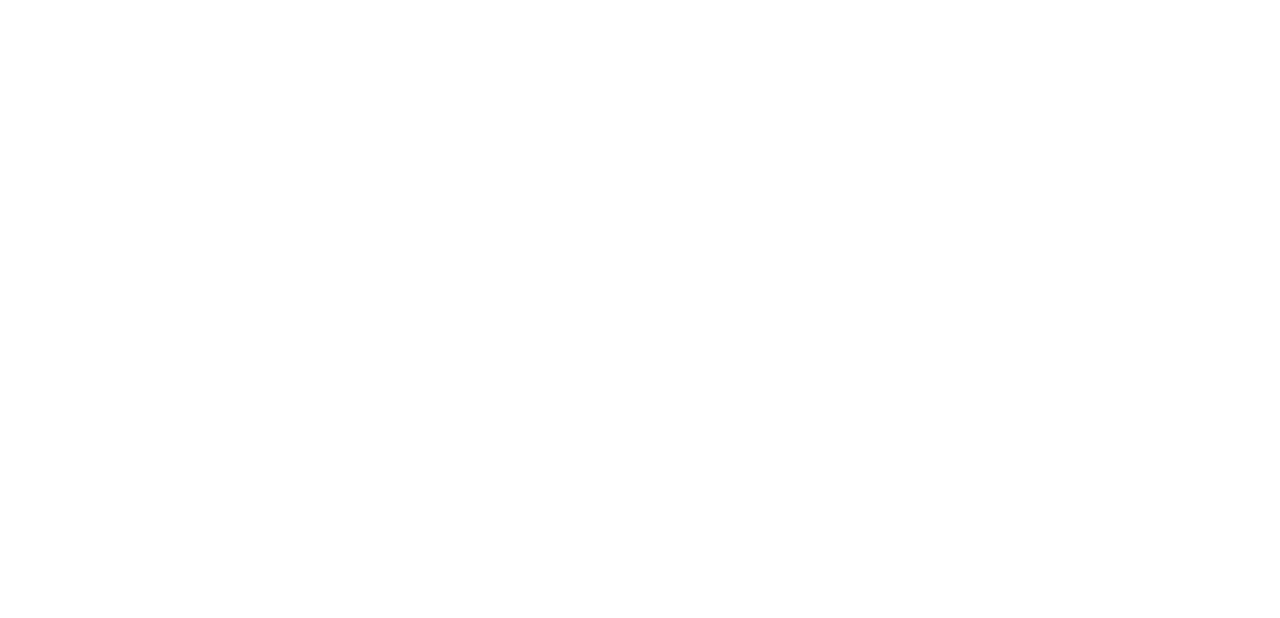
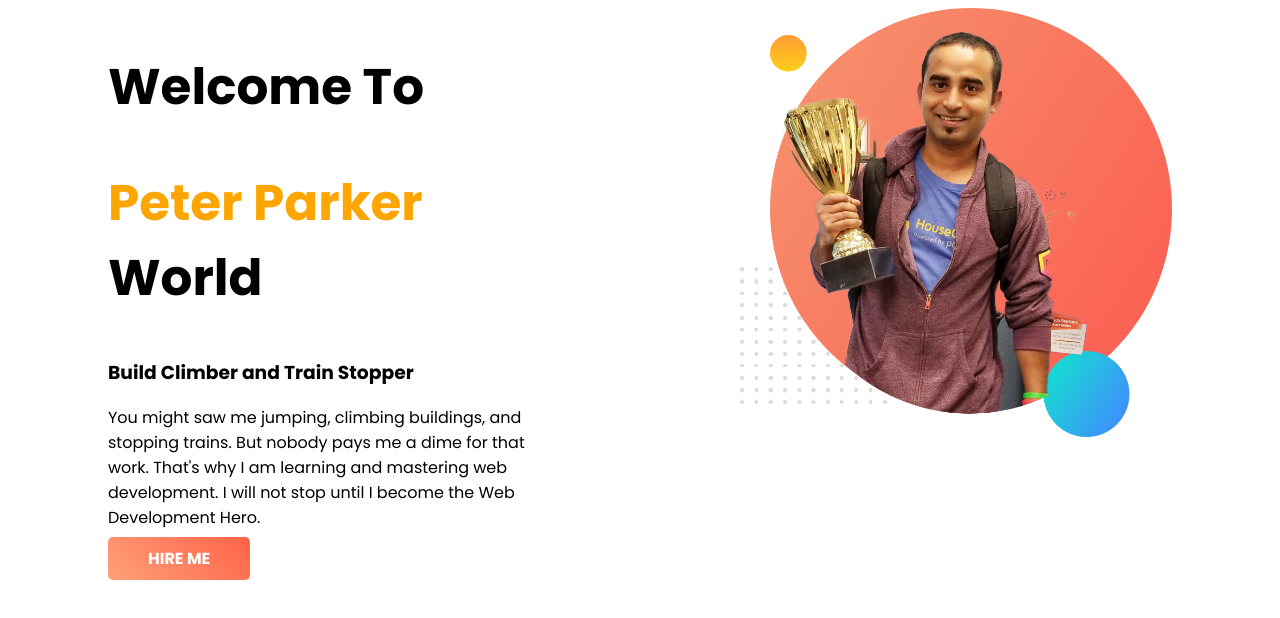
Before and after one commit to bayejidhawlader/portfolio-website, a plain HTML site: page index.html in a window 1280 px wide. Drawn offline with Linux system fonts and the light colour scheme.

Commit message:
Added Home Hero

```diff
--- a/index.html
+++ b/index.html
@@ -4,9 +4,26 @@
     <meta charset="UTF-8">
     <meta http-equiv="X-UA-Compatible" content="IE=edge">
     <meta name="viewport" content="width=device-width, initial-scale=1.0">
+    <!-- GOOGLE FONT -->
+    <link rel="preconnect" href="https://fonts.googleapis.com">
+    <link rel="preconnect" href="https://fonts.gstatic.com">
+    <link href="https://fonts.googleapis.com/css2?family=Poppins:wght@400;700&display=swap" rel="stylesheet">
     <title>Portfolio Website</title>
+    <link rel="stylesheet" href="style.css">
 </head>
 <body>
+    <section>
+        <div class="half-width">
+            <h1>Welcome To</h1>
+            <h1><span class="orange">Peter Parker</span> World</h1>
+            <h3>Build Climber and Train Stopper</h3>
+            <p>You might saw me jumping, climbing buildings, and stopping trains. But nobody pays me a dime for that work. That's why I am learning and mastering web development. I will not stop until I become the Web Development Hero.</p>
+            <a class="link-button" href="#" target="_blank">Hire Me</a>
+        </div>
 
+        <div class="half-width">
+            <img src="img/jhankar.png" alt="">
+        </div>
+    </section>
 </body>
 </html>
--- a/style.css
+++ b/style.css
@@ -0,0 +1,31 @@
+body{
+    font-family: 'Poppins', sans-serif;
+}
+h1{
+    font-size: 50px;
+}
+.orange{
+    color: orange;
+}
+
+section{
+    display: flex;
+}
+.half-width{
+    width: 40%;
+    padding: 0px 100px;
+}
+.half-width img{
+    width: 100%;
+}
+
+.link-button{
+    text-transform: uppercase;
+    text-decoration: none;
+    padding: 10px 40px;
+    border-radius: 5px;
+    color: #fff;
+    background:
+    linear-gradient(45deg, lightsalmon, tomato);
+    font-weight: 700;
+}
```
Also changed, not shown: img/dream-bg.png (added), img/exp-bg.png (added), img/jhankar.png (added), img/jhankar2.png (added), img/my-bg.png (added), img/my-bg2.png (added), img/top-banner.png (added), 7 other files.
